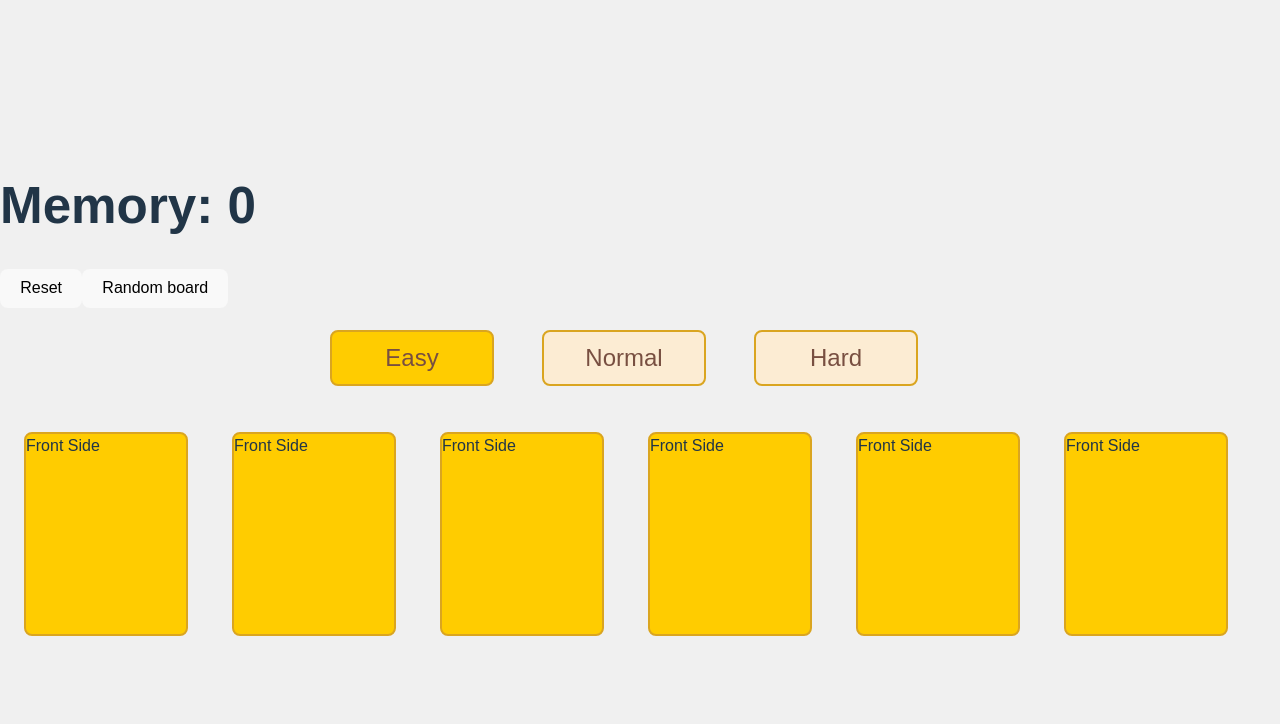
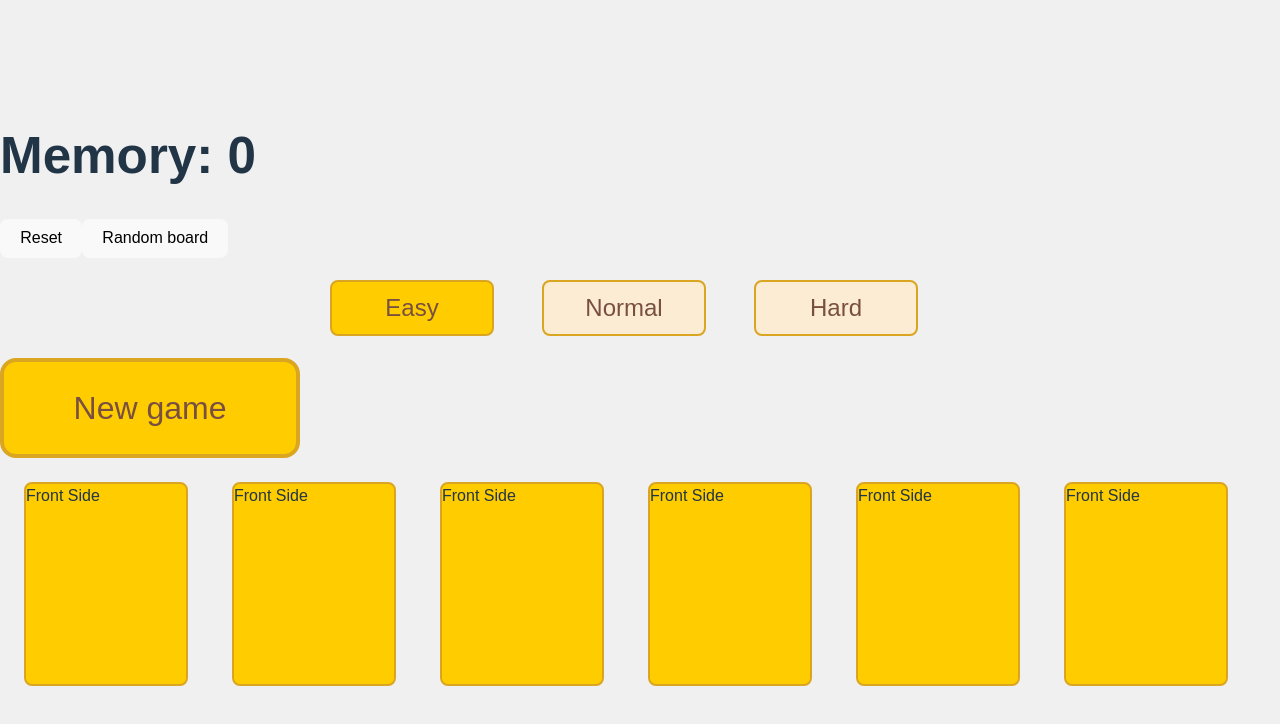
Before and after one commit to andrzejkukuryk/memory, a React (Vite) app: page / in a window 1280 px wide. Shown: the top 724 px of the page. Built offline with nearby package versions, Linux system fonts and the light colour scheme.

Commit message:
add start button

```diff
--- a/src/App.tsx
+++ b/src/App.tsx
@@ -1,8 +1,9 @@
 import React, { useEffect } from "react";
 import "./App.scss";
 import useMemoryStore from "./store";
-import { Board } from "@components/board/board";
+import { Board } from "./components/board/board";
 import { LevelForm } from "./components/levelForm/levelForm";
+import { StartButton } from "./components/startButton/startButton";
 
 function App() {
   const { count, reset, randomBoard } = useMemoryStore();
@@ -13,6 +14,7 @@ function App() {
       <button onClick={reset}>Reset</button>
       <button onClick={randomBoard}>Random board</button>
       <LevelForm />
+      <StartButton />
       <Board />
     </div>
   );
--- /dev/null
+++ b/src/components/startButton/startButton.scss
@@ -0,0 +1,13 @@
+@import "../../styles/colors.scss";
+
+.start {
+    background-color: $color-primary;
+    color: $color-font;
+    text-align: center;
+    font-size: 32px;
+    width: 300px;
+    height: 100px;
+    border: solid 4px $color-accent;
+    border-radius: 16px;
+
+}
--- /dev/null
+++ b/src/components/startButton/startButton.tsx
@@ -0,0 +1,18 @@
+import useMemoryStore from "../../store";
+import "./startButton.scss";
+
+export const StartButton = () => {
+  const { reset, randomBoard } = useMemoryStore();
+  const handleClick = () => {
+    reset();
+    setTimeout(() => {
+      randomBoard();
+    }, 600);
+  };
+
+  return (
+    <button className="start" onClick={handleClick}>
+      New game
+    </button>
+  );
+};
--- a/src/store.ts
+++ b/src/store.ts
@@ -1,7 +1,7 @@
 import { create } from 'zustand';
 import { Value } from "./constants/values.enum";
 import { values } from "./data/values";
-import { getRandomPairs } from "@/utils/randomCards.ts";
+import { getRandomPairs } from "./utils/randomCards.ts";
 import { Level } from "./constants/levels.enum";
 
 interface MemoryState {
```
Also changed, not shown: src/components/card/card.tsx (+7 -7 lines).
